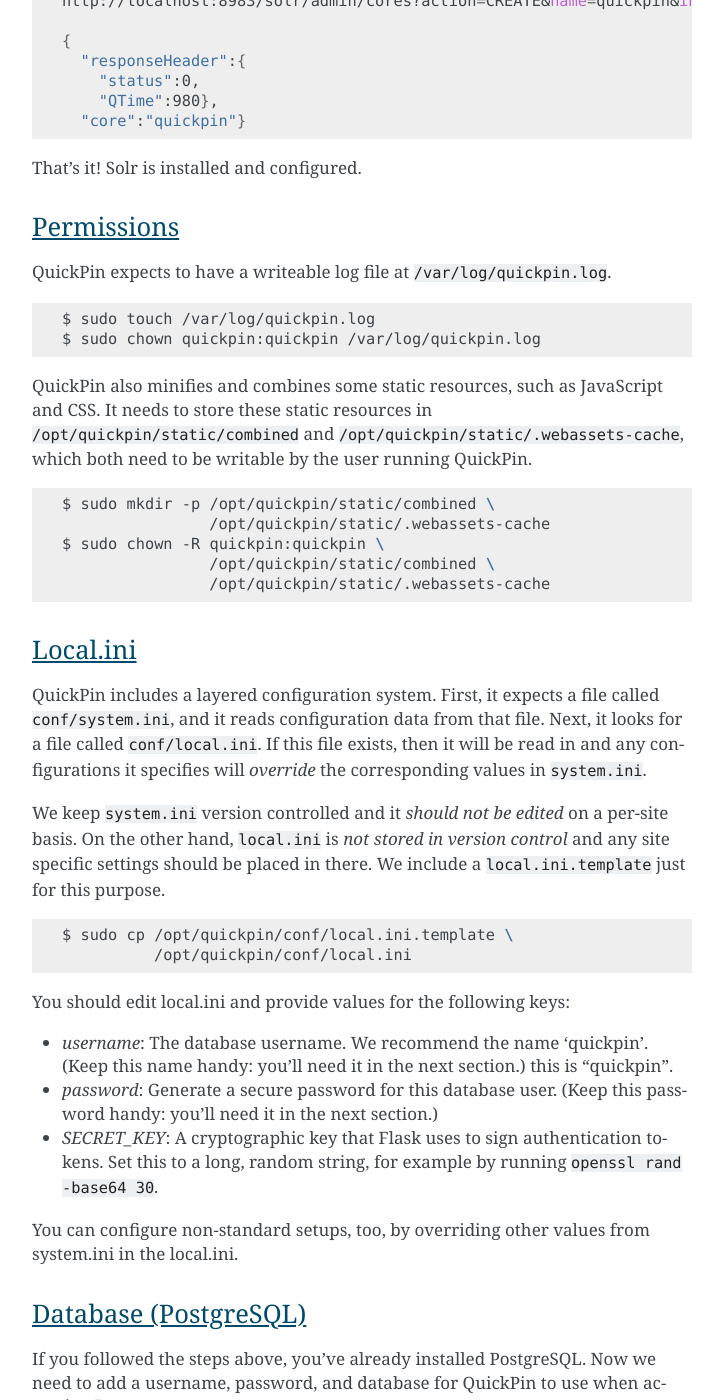
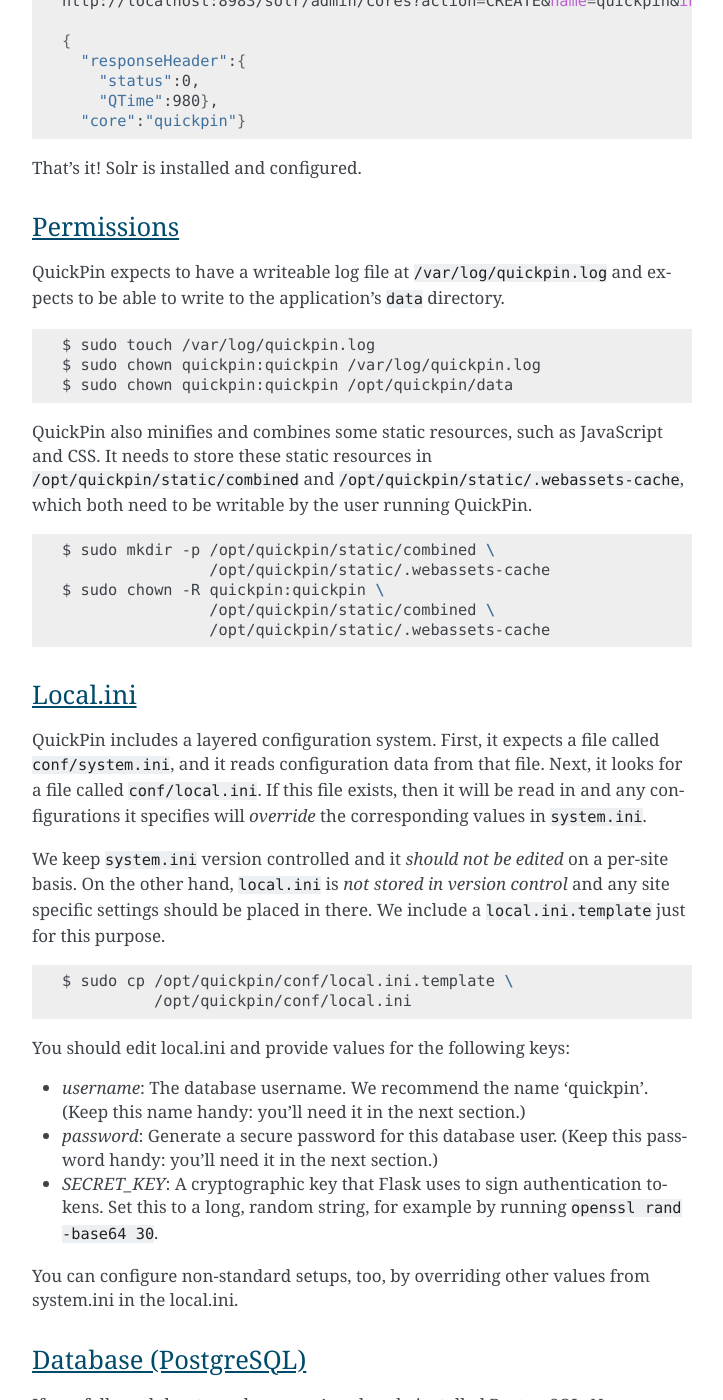
Before and after one commit to TeamHG-Memex/quickpin, a Sphinx documentation site: the page built from docs/installation.rst, in a window 1280 px wide and 1400 px high, scrolled down 4954 px. Shown: the whole window, without its empty margins (388-1111 px from the left). Built offline with Sphinx 7.4.7, drawn with Linux system fonts in a browser that asks for light colours; pages that are not in the unit, such as notebooks, are missing from menus; some of the changed text lies outside the part shown.

Commit message:
Quick fix to installation guide.

```diff
--- a/docs/installation.rst
+++ b/docs/installation.rst
@@ -251,12 +251,14 @@
 Permissions
 -----------
 
-QuickPin expects to have a writeable log file at ``/var/log/quickpin.log``.
+QuickPin expects to have a writeable log file at ``/var/log/quickpin.log`` and
+expects to be able to write to the application's ``data`` directory.
 
 .. code:: bash
 
     $ sudo touch /var/log/quickpin.log
     $ sudo chown quickpin:quickpin /var/log/quickpin.log
+    $ sudo chown quickpin:quickpin /opt/quickpin/data
 
 QuickPin also minifies and combines some static resources, such as JavaScript
 and CSS. It needs to store these static resources in
@@ -294,7 +296,7 @@
 You should edit local.ini and provide values for the following keys:
 
 - `username`: The database username. We recommend the name 'quickpin'. (Keep
-  this name handy: you'll need it in the next section.) this is "quickpin".
+  this name handy: you'll need it in the next section.)
 - `password`: Generate a secure password for this database user. (Keep this
   password handy: you'll need it in the next section.)
 - `SECRET_KEY`: A cryptographic key that Flask uses to sign authentication
```
Also changed, not shown: other parts of docs/installation.rst (+1 -1 lines), 1 other file.
